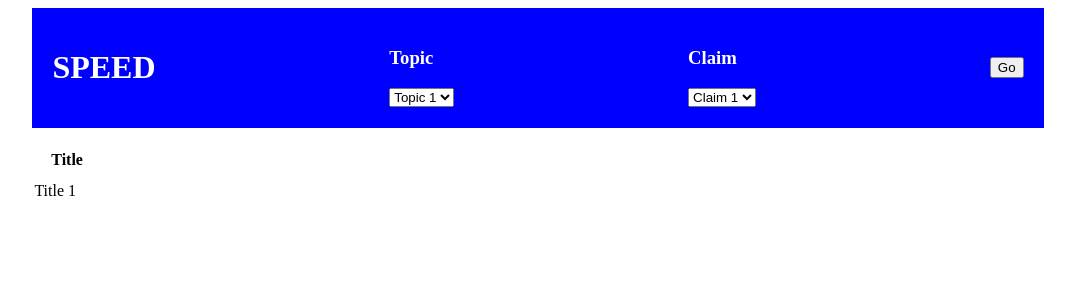
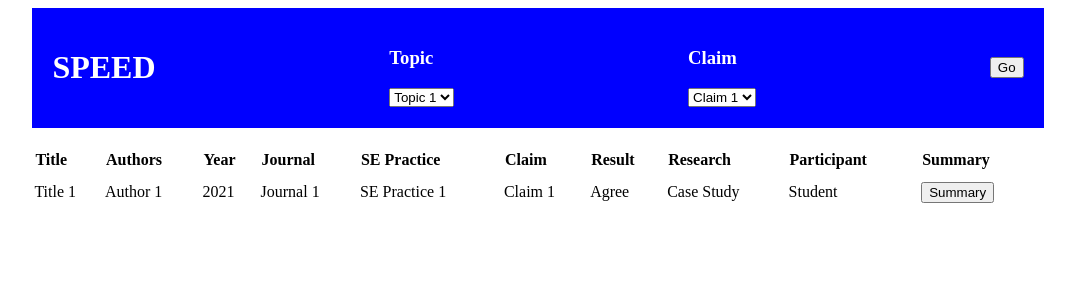
Before and after one commit to Fadessss/SPEED_APP_CISE, a Next.js app: page /search in a window 1280 px wide. Shown: the top 300 px of the page, without its empty margins (102-1177 px from the left). Built offline with nearby package versions, Linux system fonts and the light colour scheme.

Commit message:
Revert "Added sortable column headers for results table on Search Page"
This reverts commit 68095461ad00fc5bc6d35d3c0fd3fa743251f6e3.

```diff
--- a/pages/search.js
+++ b/pages/search.js
@@ -1,9 +1,11 @@
 import React, { useState } from 'react';
 import styles from './search.module.css';
 
+// Define your placeholder topics and claims
 const topics = ['Topic 1', 'Topic 2', 'Topic 3', 'Topic 4', 'Topic 5'];
 const claims = ['Claim 1', 'Claim 2', 'Claim 3', 'Claim 4', 'Claim 5'];
 
+// Dummy data
 const results = [
   {
     title: 'Title 1',
@@ -20,27 +22,24 @@ const results = [
 ];
 
 function Search() {
+  //Topic
   const [selectedTopic, setTopic] = useState(topics[0]);
+  //Claim
   const [selectedClaim, setClaim] = useState(claims[0]);
+  //show popup
   const [showPopup, setShowPopup] = useState(false);
+  //selected result
   const [selectedResult, setSelectedResult] = useState(null);
-  const [sortConfig, setSortConfig] = useState({ key: null, direction: 'ascending' });
 
-  const sortResults = (results) => {
-    let sortedResults = [...results];
-    if (sortConfig.direction === 'ascending') {
-      sortedResults.sort((a, b) => a[sortConfig.key] > b[sortConfig.key] ? 1 : -1);
-    } else {
-      sortedResults.sort((a, b) => a[sortConfig.key] < b[sortConfig.key] ? 1 : -1);
-    }
-    return sortedResults;
-  };
 
   return (
     <div className={styles.container}>
+      {/* Header bar */}
       <div className={styles.searchBar}>
+        {/* Logo */}
         <h1>SPEED</h1>
         <div>
+          {/* Topic with dropdown list */}
           <h3>Topic</h3>
           <select value={selectedTopic} onChange={(e) => setTopic(e.target.value)}>
             {topics.map((topic) => (
@@ -51,6 +50,7 @@ function Search() {
           </select>
         </div>
         <div>
+          {/* Claim with dropdown list */}
           <h3>Claim</h3>
           <select value={selectedClaim} onChange={(e) => setClaim(e.target.value)}>
             {claims.map((claim) => (
@@ -60,23 +60,43 @@ function Search() {
             ))}
           </select>
         </div>
+        {/* go button (initiates search) */}
         <button>Go</button>
       </div>
+      {/* Table of results */}
       <table className={styles.table}>
         <tr className={styles.tableRow}>
-          <th
-             className={styles.columnSort + (sortConfig.key==="title" ? " " + styles[sortConfig.direction] : "")}
-             onClick={() => setSortConfig({ key: 'title', direction: sortConfig.direction == 'ascending' ? 'descending' : 'ascending'})}
-          >Title</th>
-          {/* Similar onClick to be added to all other th elements for their own keys */}
+          <th>Title</th>
+          <th>Authors</th>
+          <th>Year</th>
+          <th>Journal</th>
+          <th>SE Practice</th>
+          <th>Claim</th>
+          <th>Result</th>
+          <th>Research</th>
+          <th>Participant</th>
+          <th>Summary</th>
         </tr>
-        {sortResults(results).map((result, index) => (
+        {results.map((result, index) => (
           <tr key={index} className={styles.tableRow}>
+            {/* table columns */}
             <td className={styles.tableData}>{result.title}</td>
-            {/* Other td elements */}
+            <td className={styles.tableData}>{result.authors}</td>
+            <td className={styles.tableData}>{result.year}</td>
+            <td className={styles.tableData}>{result.journal}</td>
+            <td className={styles.tableData}>{result.SEpractice}</td>
+            <td className={styles.tableData}>{result.claim}</td>
+            <td className={styles.tableData}>{result.result}</td>
+            <td className={styles.tableData}>{result.research}</td>
+            <td className={styles.tableData}>{result.participant}</td>
+            {/* Summary button */}
+            <td className={styles.tableData}>
+              <button onClick={() => { setShowPopup(true); setSelectedResult(result); }}>Summary</button>
+            </td>
           </tr>
         ))}
       </table>
+      {/* Summary popup */}
       {showPopup ? (
         <div className={styles.popup}>
           <button className={styles.closeButton} onClick={() => setShowPopup(false)}>X</button>
--- a/pages/search.module.css
+++ b/pages/search.module.css
@@ -40,7 +40,7 @@
     border: 1px solid black;
     overflow: auto;
   }
-  /* summary popup close button */
+
   .closeButton {
     position: absolute;
     top: 10px;
@@ -49,25 +49,3 @@
     border: none;
     font-size: 18px;
   }
-/* Column sort styles */
-  .columnSort {
-    cursor: pointer;
-  }
-
-  .columnSort::before {
-    content: " ▲";
-    visibility: hidden;
-  }
-
-  .columnSort.descending::before {
-    visibility: visible;
-  }
-
-  .columnSort::after {
-    content: " ▼";
-    visibility: hidden;
-  }
-
-  .columnSort.ascending::after {
-    visibility: visible;
-  }
```
